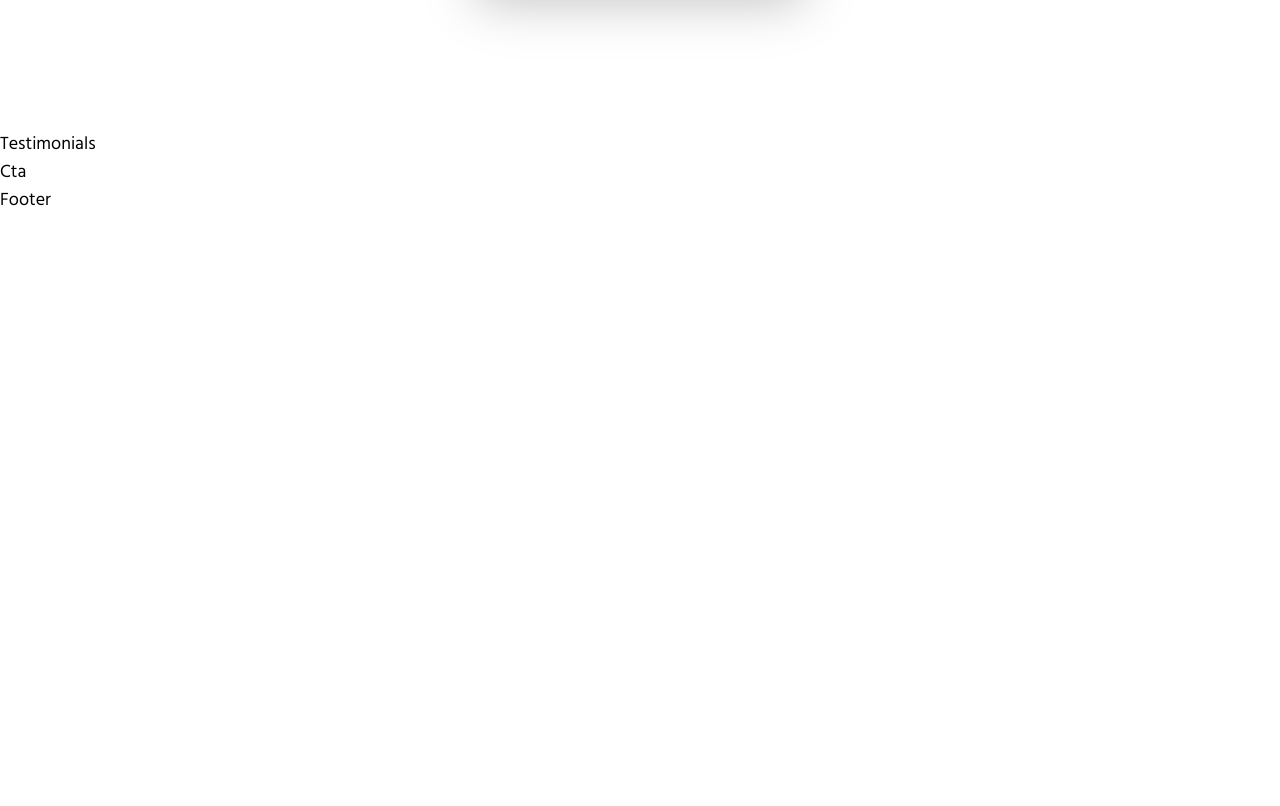
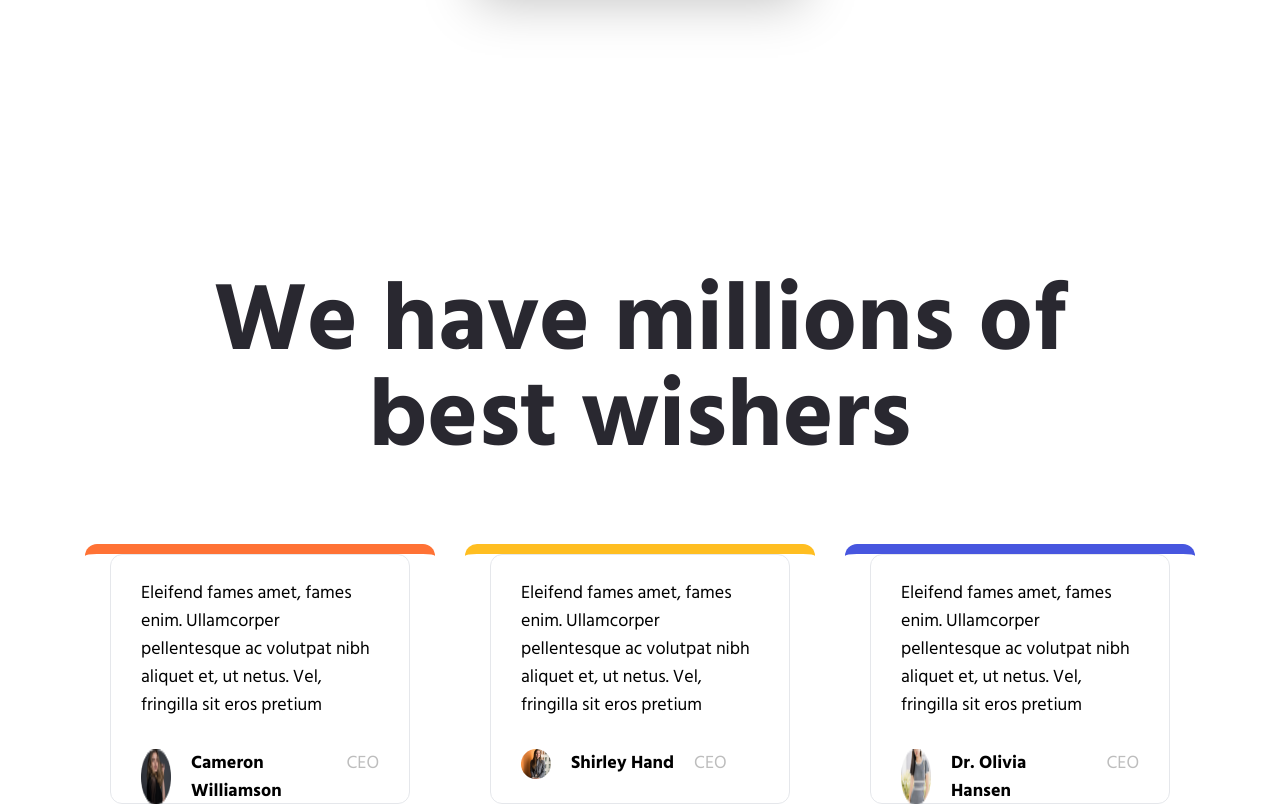
Before and after one commit to ummesadeka/xpense-react, a React (Create React App) app: page / in a window 1280 px wide. Shown: the part 5980-6786 px from the top of the page. Built offline with nearby package versions, Linux system fonts and the light colour scheme.

Commit message:
Testimonial

```diff
--- a/src/components/ClientSlider.js
+++ b/src/components/ClientSlider.js
@@ -1,7 +1,60 @@
 import React from 'react';
+// swiper component
+import { Swiper, SwiperSlide } from 'swiper/react';
+// swiper styles
+import 'swiper/css';
 
-const ClientSlider = () => {
-  return <div>ClientSlider</div>;
+const ClientSlider = ({ clients }) => {
+  return (
+    <Swiper
+      slidesPerView={1}
+      spaceBetween={30}
+      grabCursor={true}
+      loop={true}
+      breakpoints={{
+        640: {
+          slidesPerView: 1,
+          spaceBetween: 10,
+        },
+        768: {
+          slidesPerView: 2,
+          spaceBetween: 30,
+        },
+        1024: {
+          slidesPerView: 3,
+          spaceBetween: 0,
+        },
+        1170: {
+          slidesPerView: 3,
+          spaceBetween: 30,
+        },
+      }}
+    >
+      {clients.map((client, index) => {
+        // destructure client
+        const { message, image, name, position, borderColor } = client;
+        return (
+          <SwiperSlide
+            key={index}
+            style={{ borderColor: borderColor }}
+            className="border-t-[10px] rounded-t-[12px]"
+          >
+            {/* card */}
+            <div className="w-full mx-auto lg:max-w-[300px] xl:mx-w-[350px] h-[250px] rounded-[12px] border bottom-grey py-6 px-[30px]">
+              {/* person message */}
+              <div className="mb-[30px]">{message}</div>
+              {/* person name, img & position */}
+              <div className="flex gap-x-[20px]">
+                <img src={image} alt="" />
+                <div className="font-bold">{name}</div>
+                <div className="text-light">{position}</div>
+              </div>
+            </div>
+          </SwiperSlide>
+        );
+      })}
+    </Swiper>
+  );
 };
 
 export default ClientSlider;
--- a/src/components/Testimonials.js
+++ b/src/components/Testimonials.js
@@ -1,7 +1,28 @@
 import React from 'react';
+import { testimonials } from '../data';
+import ClientSlider from './ClientSlider';
 
 const Testimonials = () => {
-  return <div>Testimonials</div>;
+  // destructure testimonial data
+  const { title, clients } = testimonials;
+  return (
+    <section className="section">
+      <div className="container mx-auto">
+        {/* title */}
+        <h2
+          className="title mb-10 lg:mb-20 text-center max-w-[920px] mx-auto"
+          data-aos="fade-up"
+          data-aos-delay="200"
+        >
+          {title}
+        </h2>
+        {/* slider */}
+        <div data-aos="fade-up" data-aos-delay="400">
+          <ClientSlider clients={clients} />
+        </div>
+      </div>
+    </section>
+  );
 };
 
 export default Testimonials;
```
